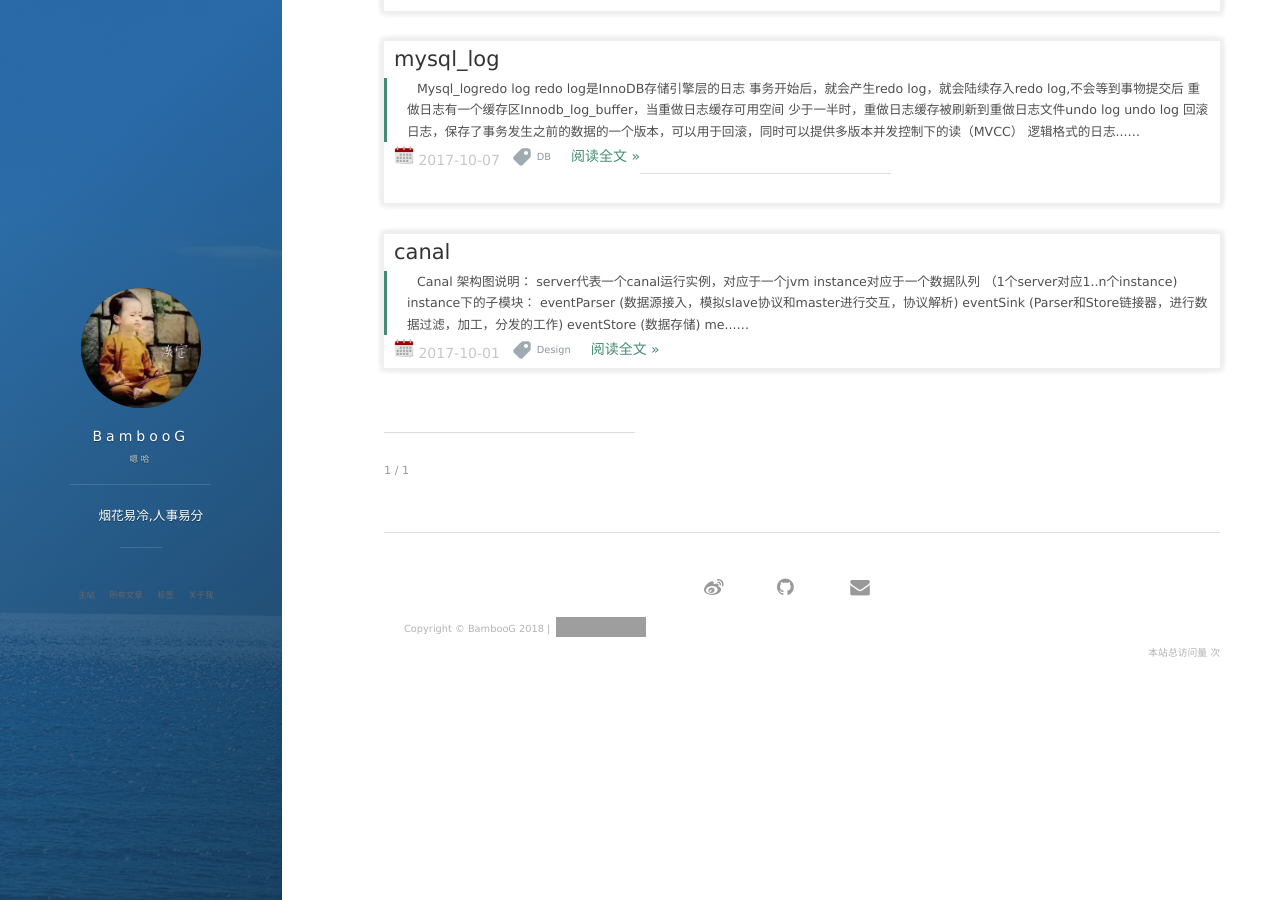
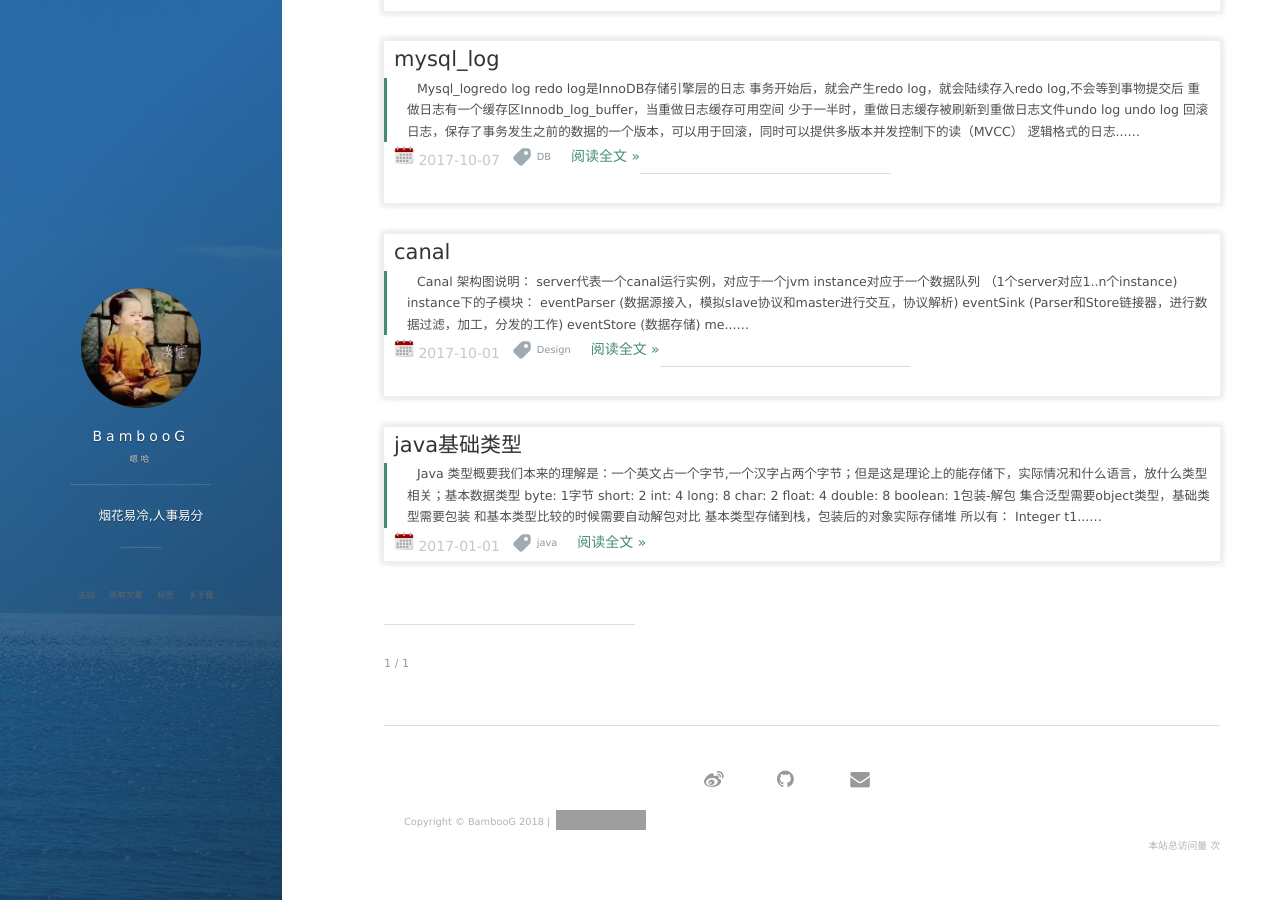
Before and after one commit to bamboog/bamboog.github.io, a Jekyll site: the page built from index.html, in a window 1280 px wide and 900 px high, scrolled down 2175 px. Built offline with Jekyll 4.4.1, drawn with Linux system fonts in a browser that asks for light colours; nearby versions of some CDN libraries; the list of posts is cut into pages by our own code; comment, search, counter and statistics services are not loaded; grey boxes are pictures that could not be loaded.

Commit message:
add_java-base

````diff
--- /dev/null
+++ b/_posts/2017-01-01-java-base.md
@@ -0,0 +1,49 @@
+---
+layout: post
+title:  java基础类型
+date: 2017-01-01
+tags: java
+---
+## Java 类型概要
+我们本来的理解是：一个英文占一个字节,一个汉字占两个字节；但是这是理论上的能存储下，实际情况和什么语言，放什么类型相关；
+
+#### 基本数据类型
+- byte: 1字节
+- short: 2
+- int: 4
+- long: 8
+- char: 2
+- float: 4
+- double: 8
+- boolean: 1
+
+#### 包装-解包
+- 集合泛型需要object类型，基础类型需要包装
+- 和基本类型比较的时候需要自动解包对比
+- 基本类型存储到栈，包装后的对象实际存储堆
+- 所以有：
+  ```
+  Integer t1 =127;
+  int t2=127;
+  t1 == t2 //true
+  ```
+  ```
+  Integer t1 = new Integer(127);
+  Integer t2=new Integer(127);
+  t1 == t2 //true
+  ```
+#### 包装类缓存机制
+- Integer,Short,Byte,Character,Long有缓存机制
+- Character 0-127
+- 其它 -128-127 一个带符号字节
+- 所以才有:
+  - ``` Integer t1 =127;Integer t2=127;t1 == t2 //true ```
+  - ``` Integer t1 =300;Integer t2=300;t1 == t2 //false ```
+
+#### 内存大小
+- 根据《深入理解Java虚拟机》,对象内存存储分为三块：对象头(Header)，实例数据(Instance Data)，对齐填充(Padding)
+- Header包含两个部分:
+  - 对象自身运行时数据：哈希码，GC分代年龄，锁状态标志，持有锁，偏向线程ID，偏向时间戳等；官方称为：Mark Word
+  - 类型指针
+- Instance Data 各个类型对应相关数据
+- Padding 必须8字节的倍数，不够就填充
````
Also changed, not shown: _posts/2017-11-09-data-sync.md (+2 -1 lines).
